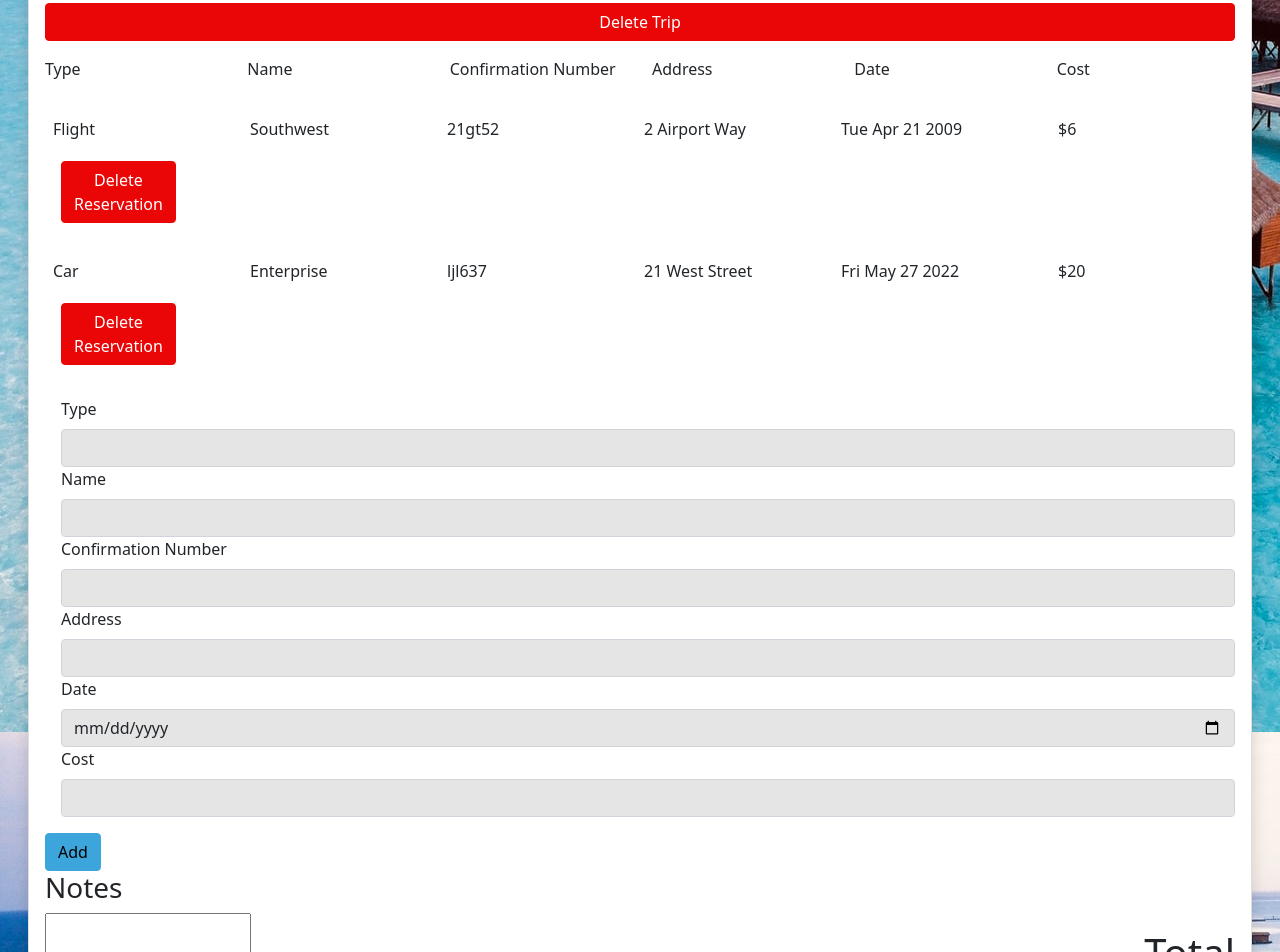
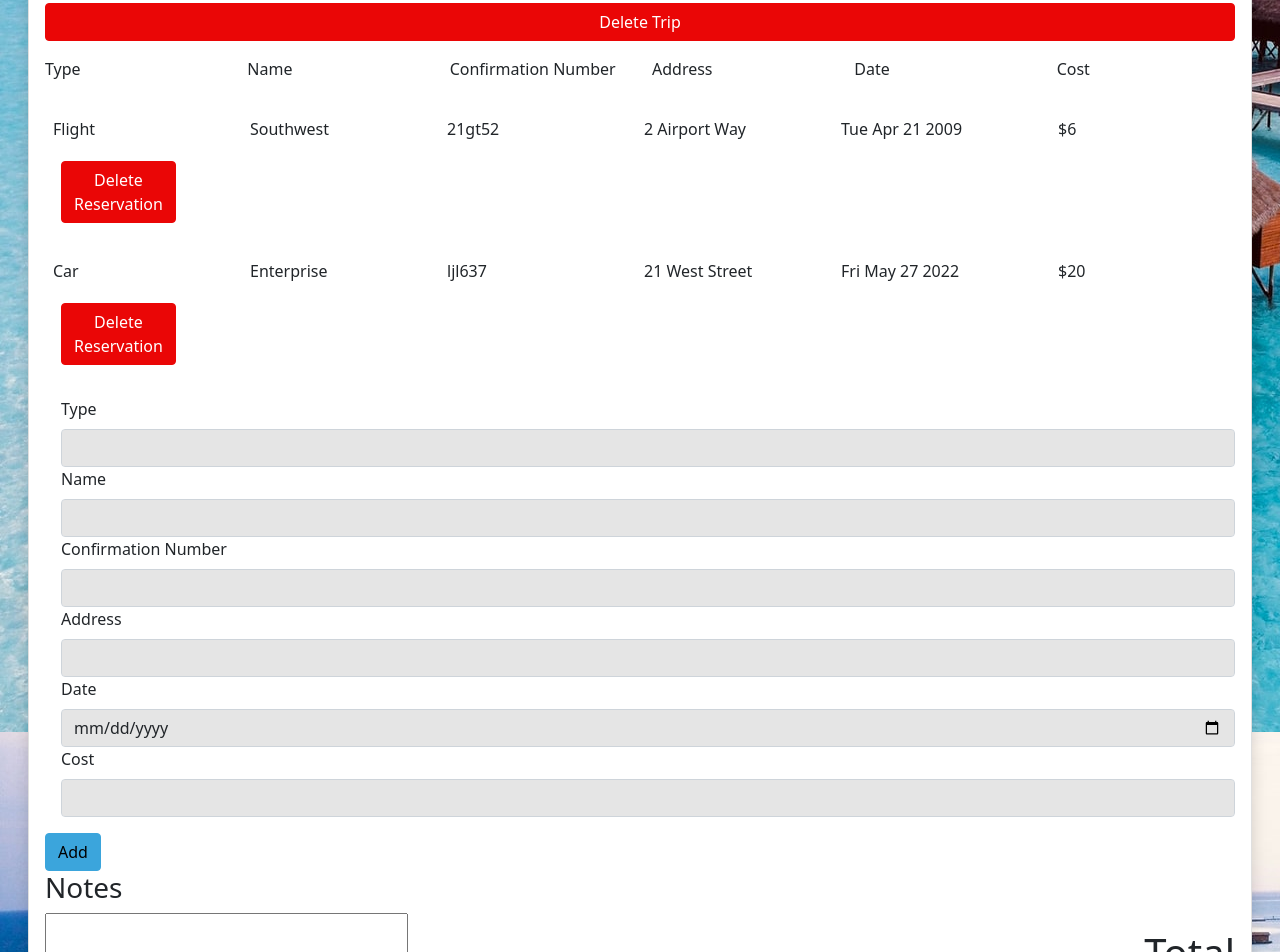
Before and after one commit to TylerRice27/Checkpoint-3, a website with bundled scripts: page index.html in a window 1280 px wide. Shown: the part 348-1300 px from the top of the page. Built offline with nearby package versions, Linux system fonts and the light colour scheme; a script that the page names is missing.

Commit message:
Made my textarea bigger

```diff
--- a/app/Models/Trip.js
+++ b/app/Models/Trip.js
@@ -95,7 +95,7 @@ export class Trip {
         </div>
         <div class="row">
           <h3>Notes</h3>
-          <div class= "col-md-6" >
+          <div class= "col-md-6 " >
           <textarea placeholder="notes here!"
             onblur="app.tripsController.updateTripNotes('${this.id}')">${this.notes}
           </textarea>
--- a/assets/style/style.css
+++ b/assets/style/style.css
@@ -11,3 +11,8 @@ body {
 .ad {
     padding-left: 37px;
 }
+
+textarea {
+    width: 363px;
+    height: 159px;
+}
```
